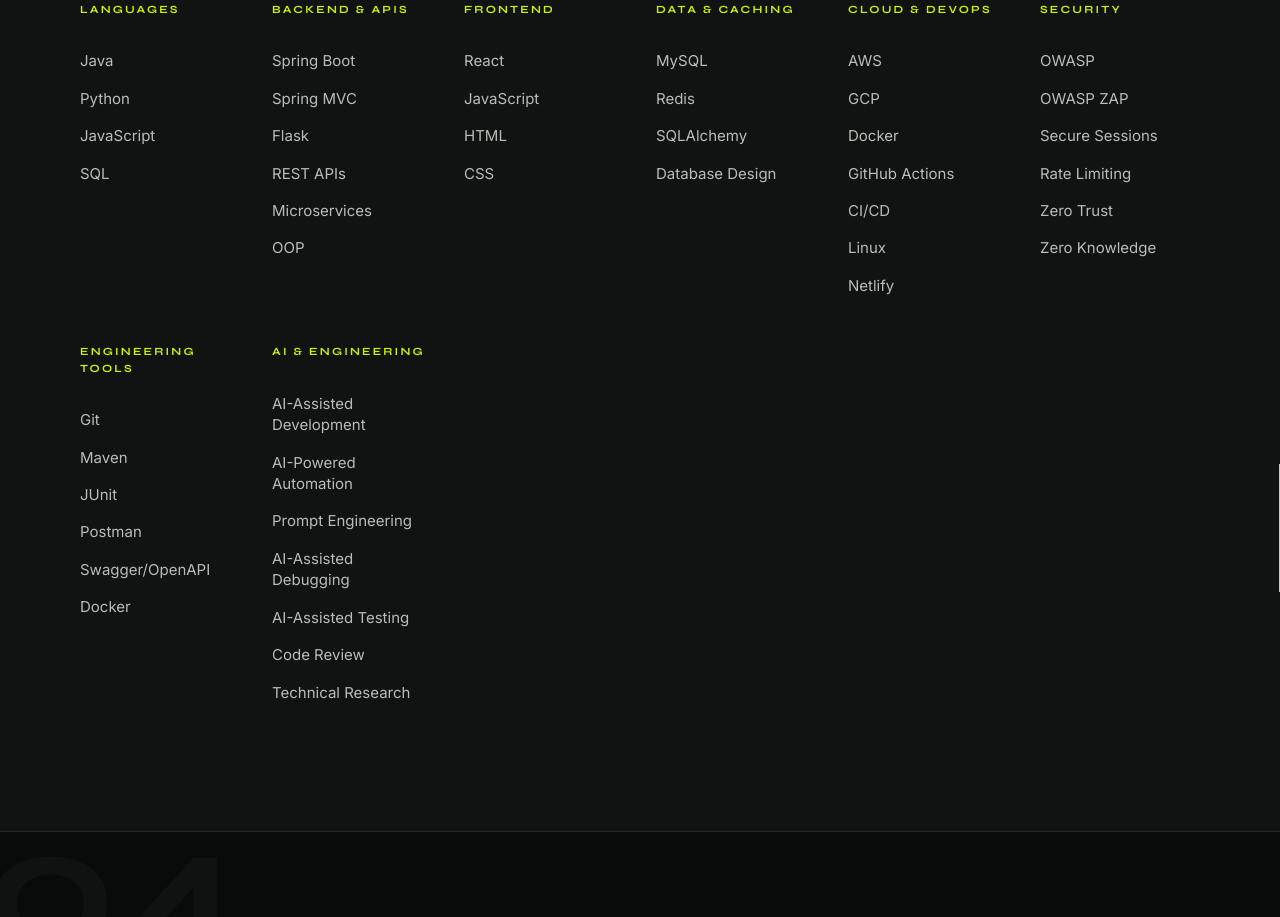
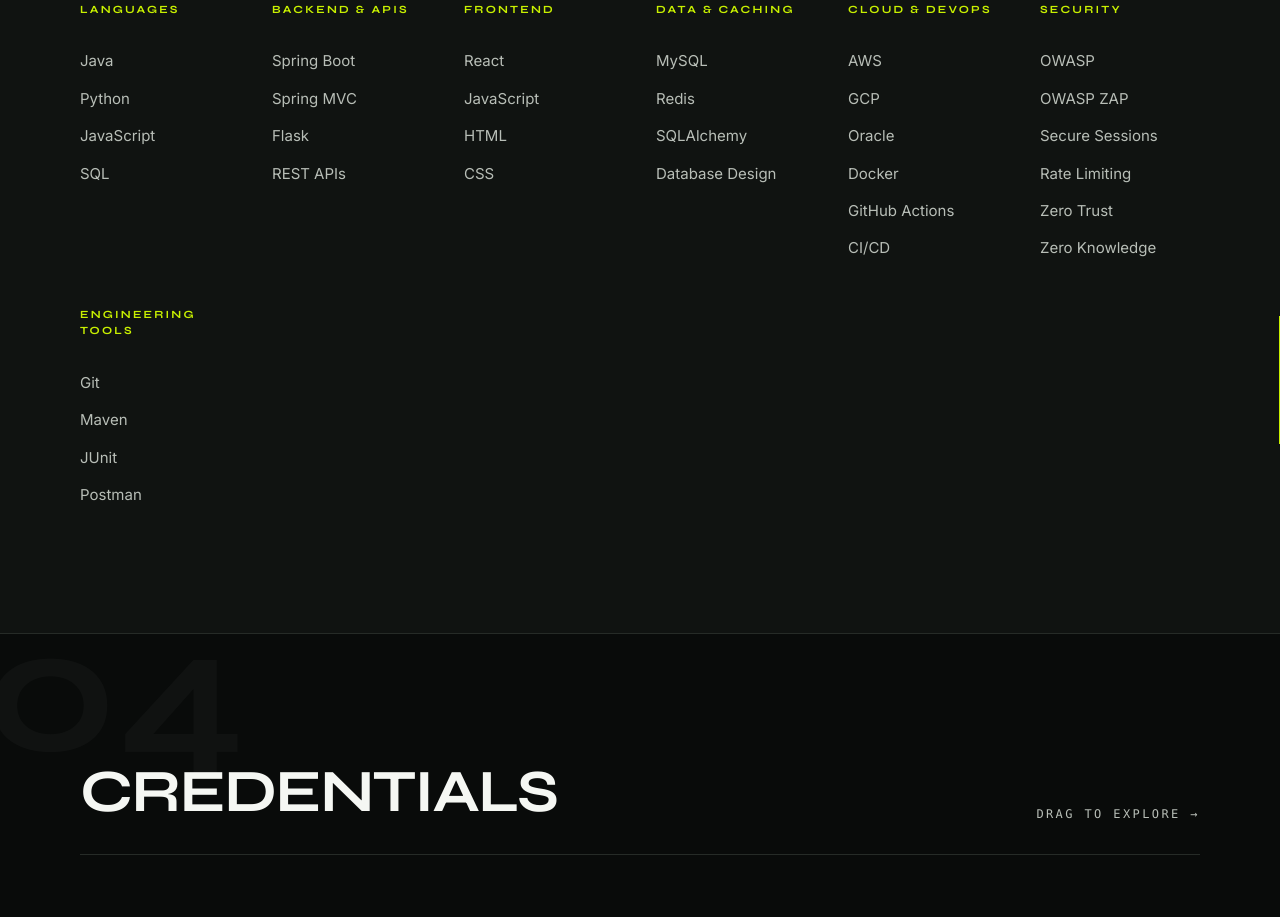
Before and after one commit to neerajsait/portfoliomain, a React (Vite) app: page / in a window 1280 px wide. Shown: the part 4580-5497 px from the top of the page. Built offline with nearby package versions, Linux system fonts and the light colour scheme.

Commit message:
Update portfolio skills by removing outdated entries
Removed several skills from the portfolio data, including Microservices, OOP, Linux, Netlify, Docker, and AI & Engineering section.

```diff
--- a/src/data/portfolio.ts
+++ b/src/data/portfolio.ts
@@ -119,8 +119,6 @@
           "Spring MVC",
           "Flask",
           "REST APIs",
-          "Microservices",
-          "OOP",
         ],
       },
 
@@ -149,11 +147,10 @@
         items: [
           "AWS",
           "GCP",
+          "Oracle",
           "Docker",
           "GitHub Actions",
           "CI/CD",
-          "Linux",
-          "Netlify",
         ],
       },
 
@@ -176,23 +173,9 @@
           "Maven",
           "JUnit",
           "Postman",
-          "Swagger/OpenAPI",
-          "Docker",
         ],
       },
-      {
-        name: "AI & Engineering",
-        items: [
-          "AI-Assisted Development",
-          "AI-Powered Automation",
-          "Prompt Engineering",
-          "AI-Assisted Debugging",
-          "AI-Assisted Testing",
-          "Code Review",
-          "Technical Research",
-        ],
-      },
-    ],
+          ],
 
     marquee: [
       "AI",
```
